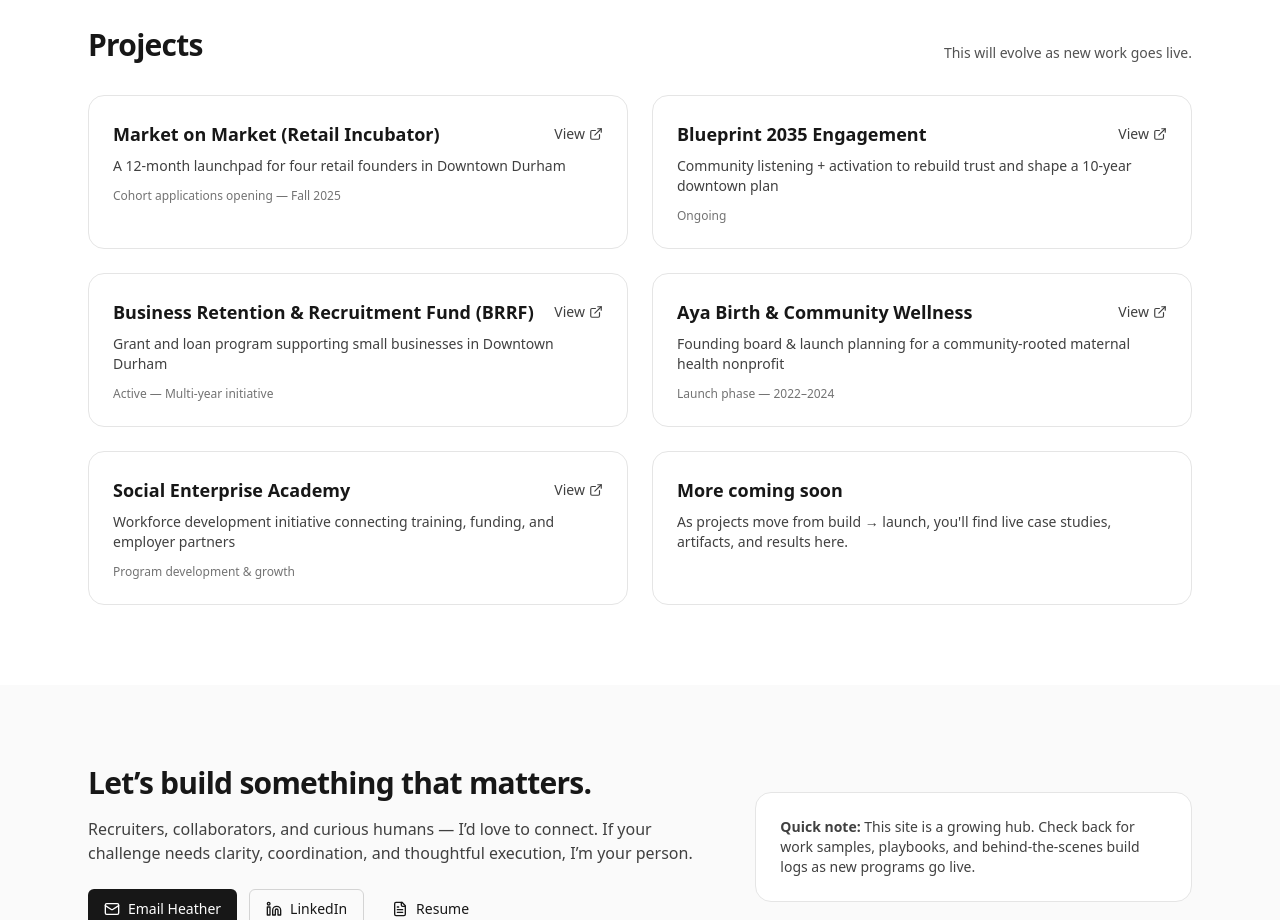
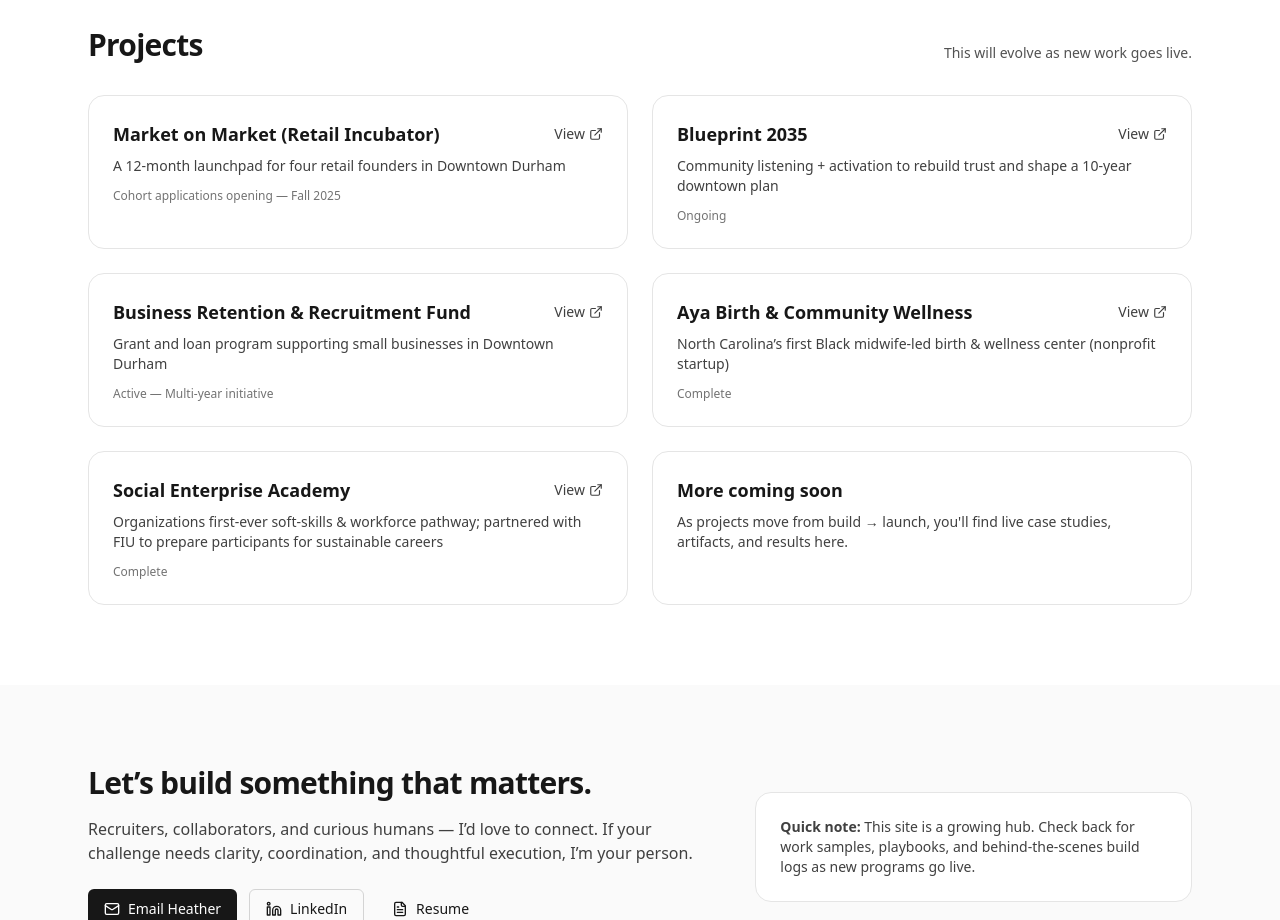
Before and after one commit to PoweredByHeather/Powered-By-Heather, a Next.js app: page / in a window 1280 px wide. Shown: the part 1240-2160 px from the top of the page. Built offline with nearby package versions, Linux system fonts and the light colour scheme.

Commit message:
Update page.tsx

```diff
--- a/app/page.tsx
+++ b/app/page.tsx
@@ -15,27 +15,27 @@ const featured = [
     href: "https://downtowndurham.com/MarketOnMarket/",
   },
   {
-    name: "Blueprint 2035 Engagement",
+    name: "Blueprint 2035",
     subtitle: "Community listening + activation to rebuild trust and shape a 10-year downtown plan",
     status: "Ongoing",
     href: "https://downtowndurham.com/blueprint/",
   },
   {
-    name: "Business Retention & Recruitment Fund (BRRF)",
+    name: "Business Retention & Recruitment Fund",
     subtitle: "Grant and loan program supporting small businesses in Downtown Durham",
     status: "Active — Multi-year initiative",
     href: "https://irp.cdn-website.com/df9a0766/files/uploaded/Durham_Choice_Business_Fund_Brochure-UPDATED_250415_(HUD_GUIDANCE).pdf",
   },
   {
     name: "Aya Birth & Community Wellness",
-    subtitle: "Founding board & launch planning for a community-rooted maternal health nonprofit",
-    status: "Launch phase — 2022–2024",
+    subtitle: "North Carolina’s first Black midwife‑led birth & wellness center (nonprofit startup)",
+    status: "Complete",
     href: "https://ayawellness.org/",
   },
   {
     name: "Social Enterprise Academy",
-    subtitle: "Workforce development initiative connecting training, funding, and employer partners",
-    status: "Program development & growth",
+    subtitle: "Organizations first‑ever soft‑skills & workforce pathway; partnered with FIU to prepare participants for sustainable careers",
+    status: "Complete",
     href: "https://www.youtube.com/watch?v=InuUZaMdtZA",
   },
 ];
```
